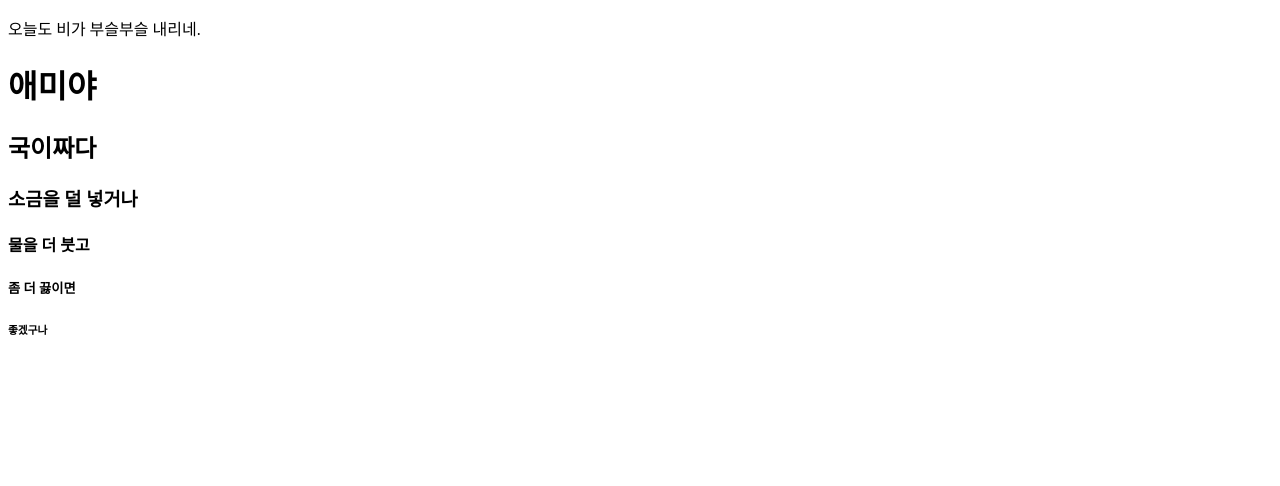
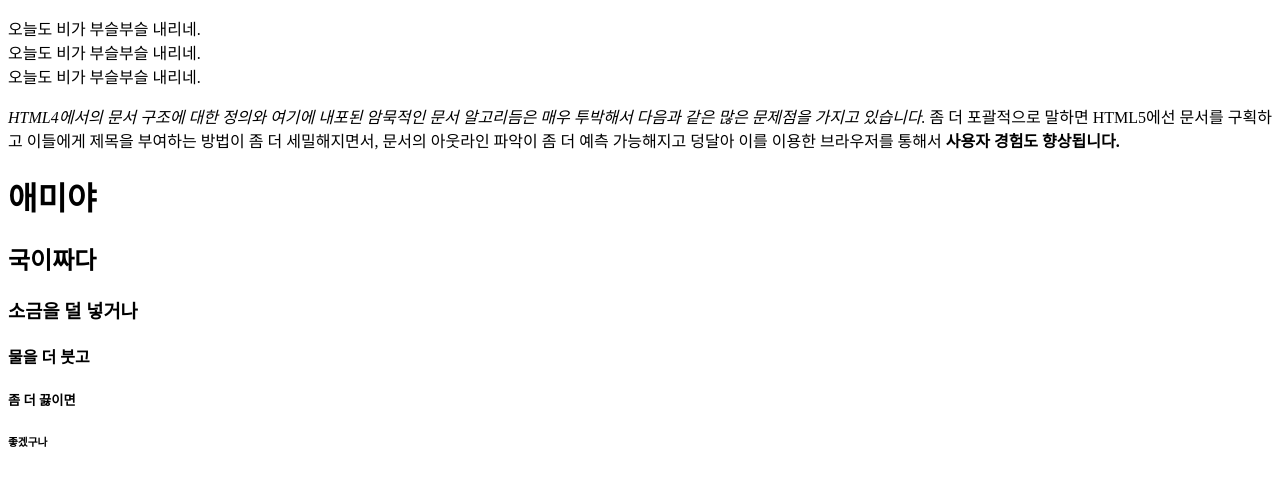
Before and after one commit to sp2armint/sp2armint.github.io, a plain HTML site: page homework/Day03_Type/type.html in a window 1280 px wide. Drawn offline with Linux system fonts and the light colour scheme.

Commit message:
line break

```diff
--- a/homework/Day03_Type/type.html
+++ b/homework/Day03_Type/type.html
@@ -8,8 +8,15 @@
 </head>
 <body>
     <!--본문: 단락 (Paragraph)-->
-    <p>오늘도 비가 부슬부슬 내리네.</p>
-
+    <!--줄바꿈 (line BReak)-->
+    <p>
+        오늘도 비가 부슬부슬 내리네.<br>
+        오늘도 비가 부슬부슬 내리네.<br>
+        오늘도 비가 부슬부슬 내리네.
+    </p>
+    <!--강조(Strong, emphasize)-->
+    <p><em>HTML4에서의 문서 구조에 대한 정의와 여기에 내포된 암묵적인 문서 알고리듬은 매우 투박해서 다음과 같은 많은 문제점을 가지고 있습니다.</em>
+    좀 더 포괄적으로 말하면 HTML5에선 문서를 구획하고 이들에게 제목을 부여하는 방법이 좀 더 세밀해지면서, 문서의 아웃라인 파악이 좀 더 예측 가능해지고 덩달아 이를 이용한 브라우저를 통해서 <strong>사용자 경험도 향상됩니다.</strong></p>
     <!--제목( Headings Lv 1-6) -->
     <h1>애미야</h1>
     <h2>국이짜다</h2>
```
